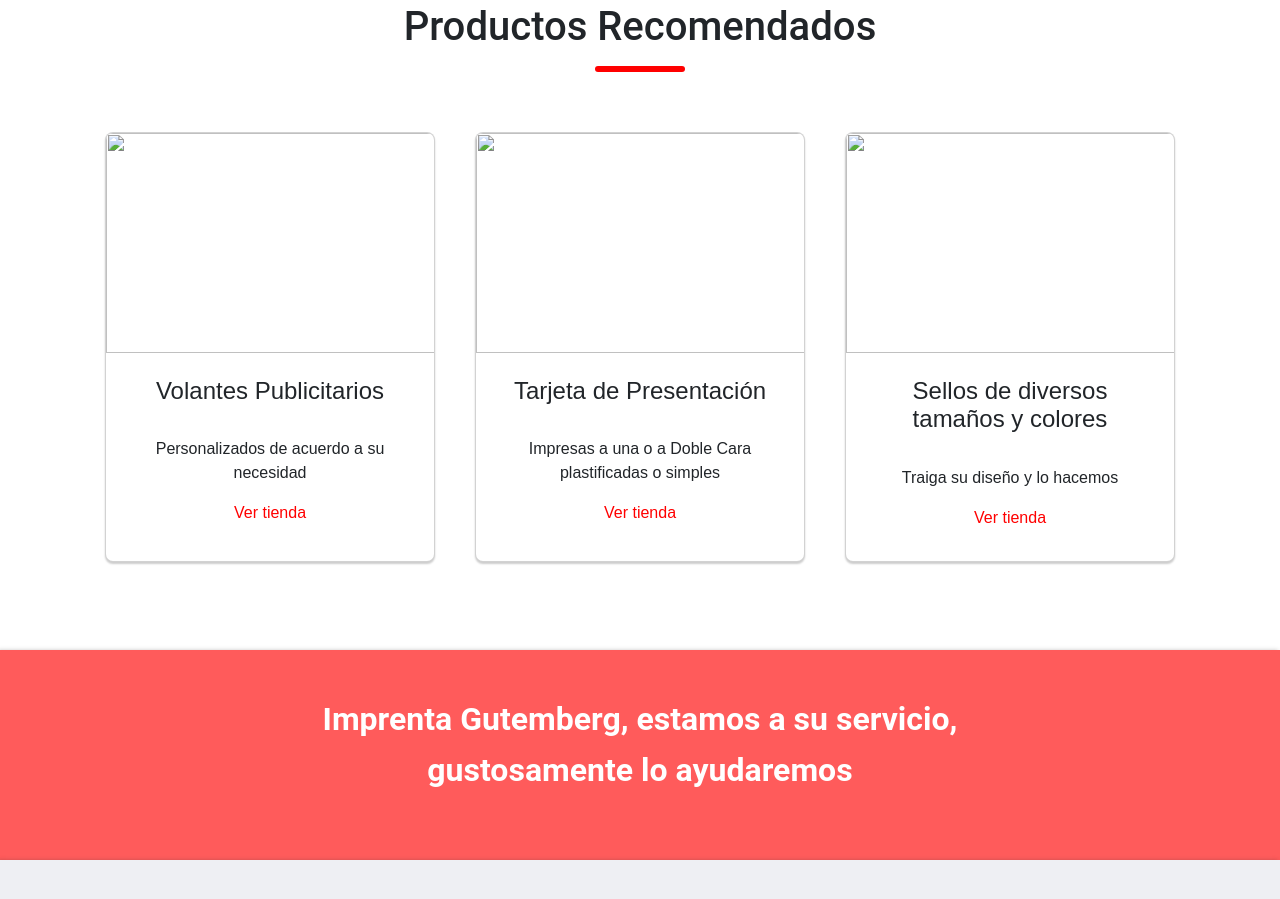
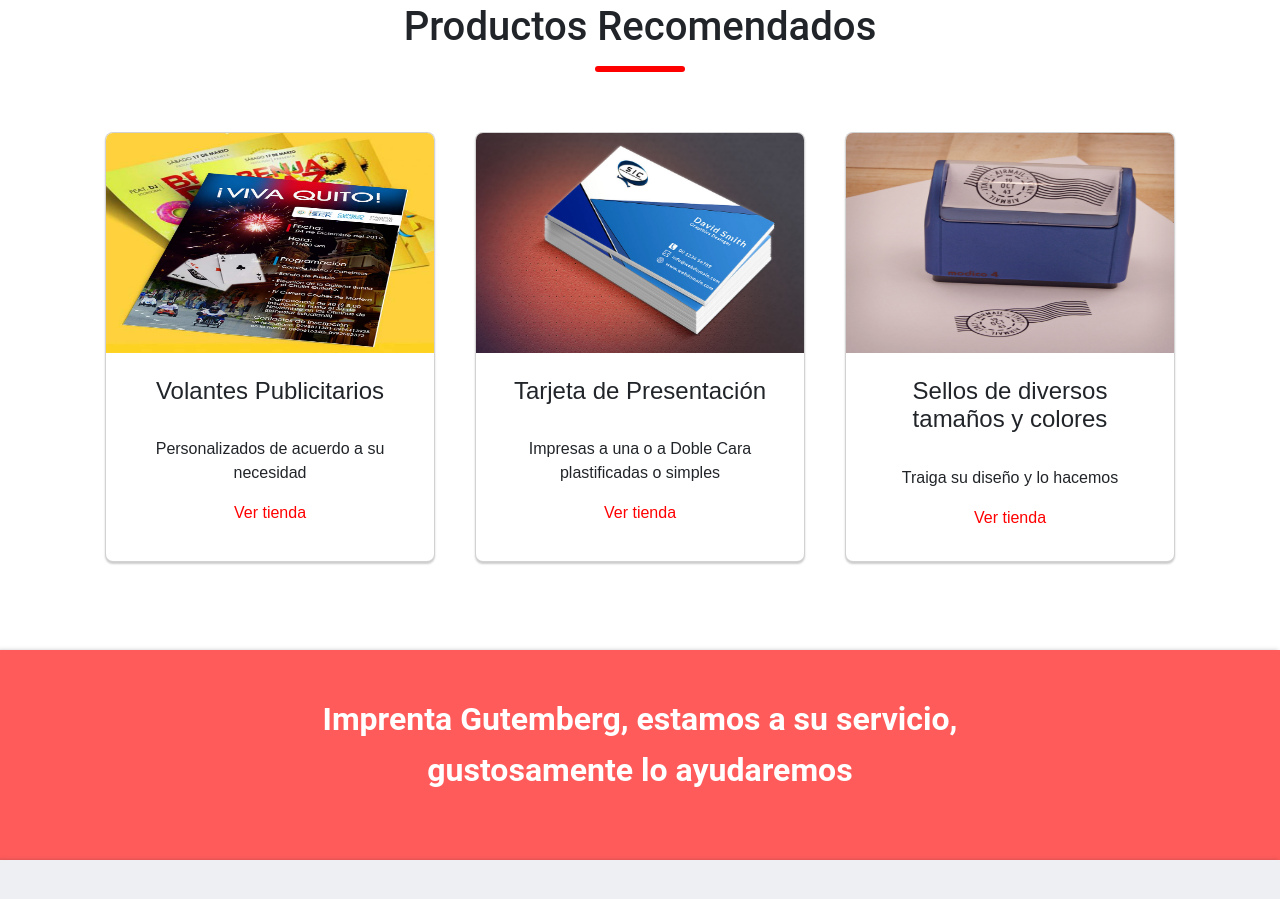
Before and after one commit to Aiserix/Website, a plain HTML site: page index.html in a window 1280 px wide. Shown: the part 1329-2228 px from the top of the page. Drawn offline with nearby package versions, Linux system fonts and the light colour scheme.

Commit message:
first commit

```diff
--- a/index.html
+++ b/index.html
@@ -75,21 +75,21 @@
     <div class="container-card">
 
       <div class="card">
-       <img src="img shop/volante01.jpg">
+       <img src="img-shop/volante01.jpg">
        <h4>Volantes Publicitarios</h4>
        <p>Personalizados de acuerdo a su necesidad</p>
        <a href="tienda.html">Ver tienda</a>
       </div>
 
       <div class="card">
-        <img src="img shop/tipos-de-papel-para-las-tarjetas-de-presentacion.jpg">
+        <img src="img-shop/tipos-de-papel-para-las-tarjetas-de-presentacion.jpg">
         <h4>Tarjeta de Presentación</h4>
         <p>Impresas a una o a Doble Cara plastificadas o simples</p>
         <a href="tienda.html">Ver tienda</a>
        </div>
 
        <div class="card">
-        <img src="img shop/199-sello-sq2.jpg">
+        <img src="img-shop/199-sello-sq2.jpg">
         <h4>Sellos de diversos tamaños y colores</h4>
         <p>Traiga su diseño y lo hacemos</p>
         <a href="tienda.html">Ver tienda</a>
```
